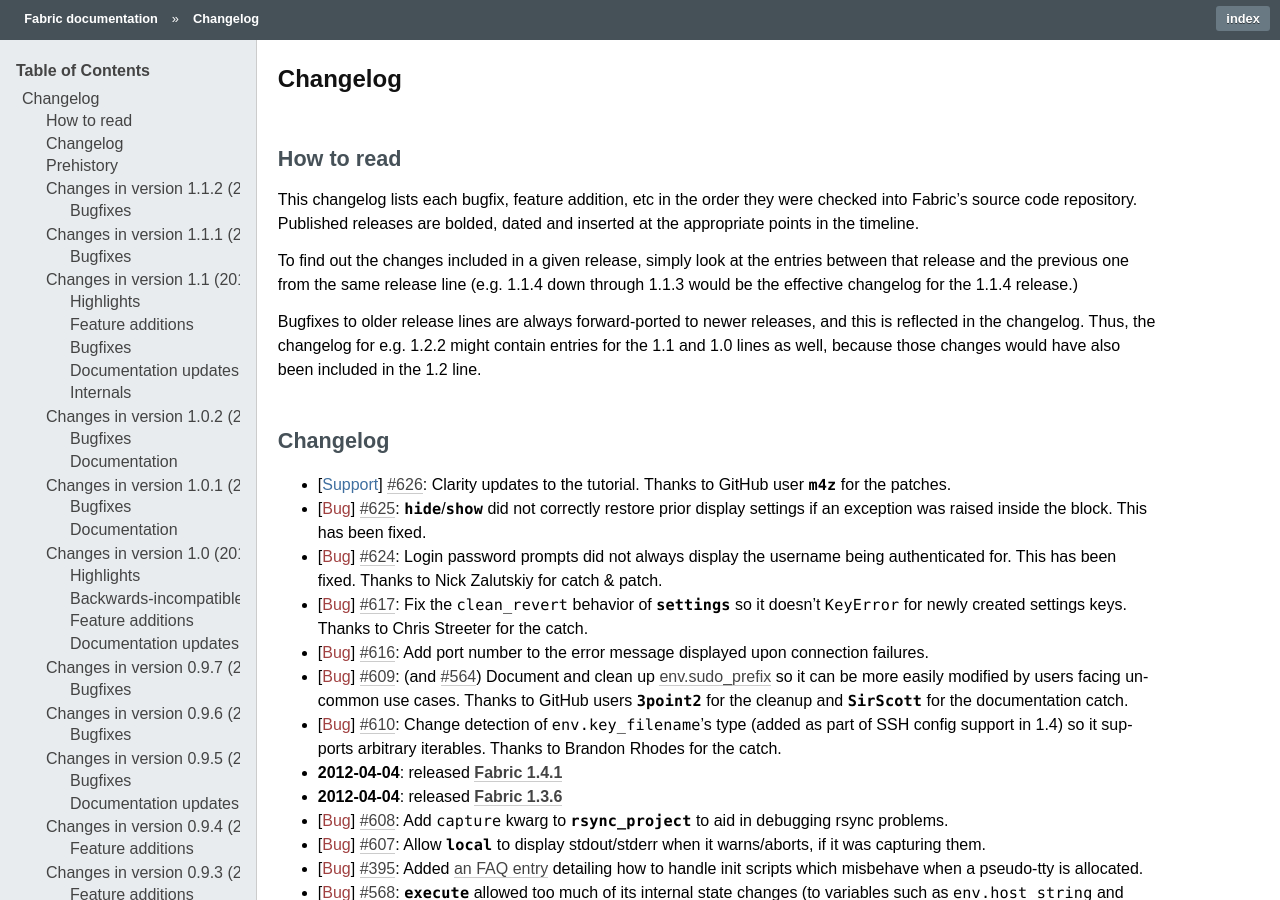
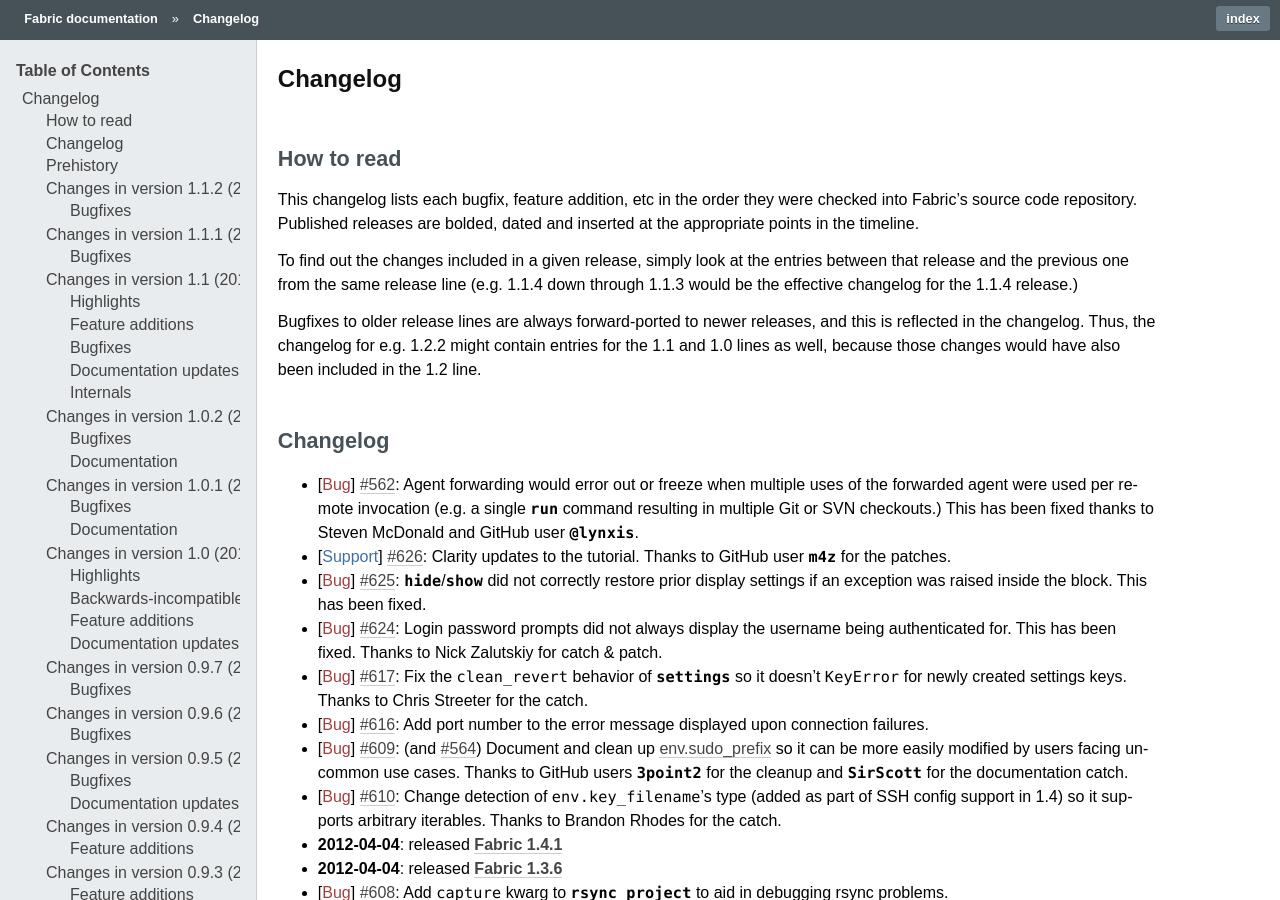
Before and after one commit to fabric/fabric, a Sphinx documentation site: the page built from docs/changelog.rst, in a window 1280 px wide and 900 px high. Built offline with Sphinx 7.4.7, drawn with Linux system fonts in a browser that asks for light colours; pages that are not in the unit, such as notebooks, are missing from menus; the version number could not be read and is left out.

Commit message:
Change `ssh` agent forward class & close when done
Fixes #562

```diff
--- a/docs/changelog.rst
+++ b/docs/changelog.rst
@@ -25,6 +25,10 @@
 Changelog
 =========
 
+* :bug:`562` Agent forwarding would error out or freeze when multiple uses of
+  the forwarded agent were used per remote invocation (e.g. a single
+  `~fabric.operations.run` command resulting in multiple Git or SVN checkouts.)
+  This has been fixed thanks to Steven McDonald and GitHub user `@lynxis`.
 * :support:`626` Clarity updates to the tutorial. Thanks to GitHub user `m4z`
   for the patches.
 * :bug:`625` `~fabric.context_managers.hide`/`~fabric.context_managers.show`
--- a/setup.py
+++ b/setup.py
@@ -38,7 +38,7 @@
     packages=find_packages(),
     test_suite='nose.collector',
     tests_require=['nose', 'fudge<1.0'],
-    install_requires=['ssh>=1.7.12'],
+    install_requires=['ssh>=1.7.14'],
     entry_points={
         'console_scripts': [
             'fab = fabric.main:main',
```
Also changed, not shown: 1 other file.
